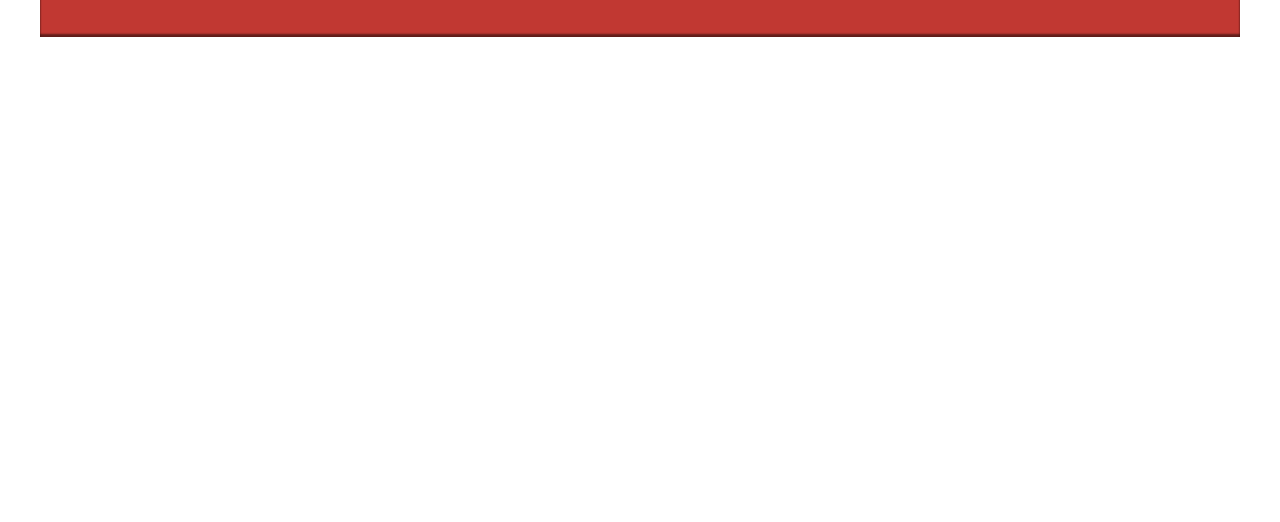
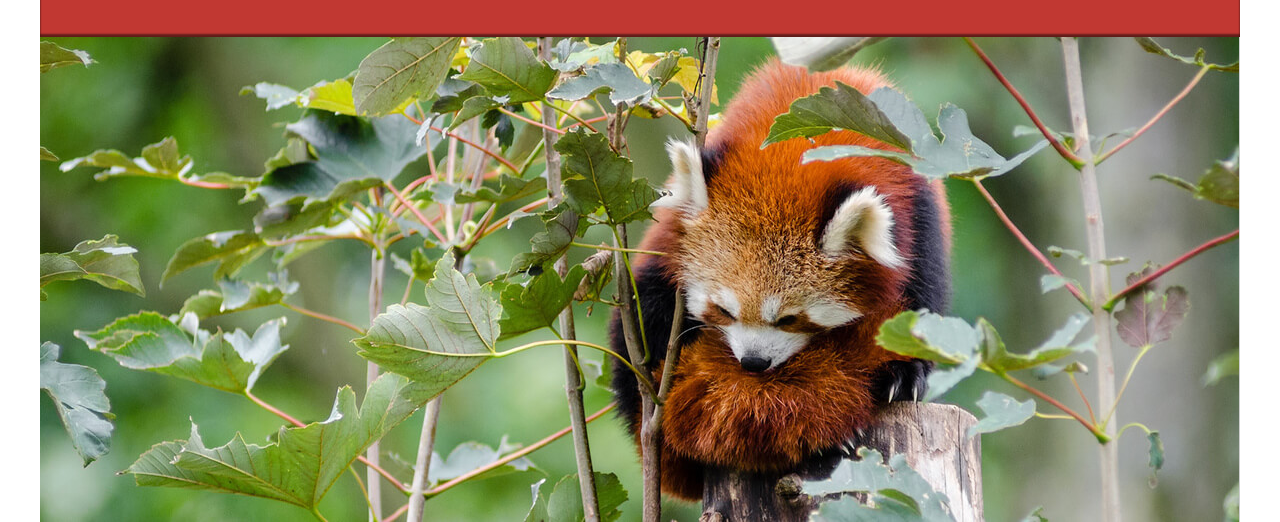
Before and after one commit to MRCba07/Mozilla-Splash-Page, a plain HTML site: page index.html in a window 1280 px wide. Shown: the part 778-1300 px from the top of the page. Before the commit the page ends 815 px from the top, so only its background shows below. Drawn offline with nearby package versions, Linux system fonts and the light colour scheme.

Commit message:
Added red panda image

```diff
--- a/index.html
+++ b/index.html
@@ -151,6 +151,11 @@
 
       <div class="red-panda">
         <!-- insert picture element -->
+		<picture>
+			<source media="(max-width: 600px)" srcset="red-panda-crop-600w.jpg">
+			<source media "(min-width: 601px)" srcset="red-panda-1200w.jpg">
+			<img src="" alt="red panda">
+		</picture>
       </div>
 
     </main>
```
